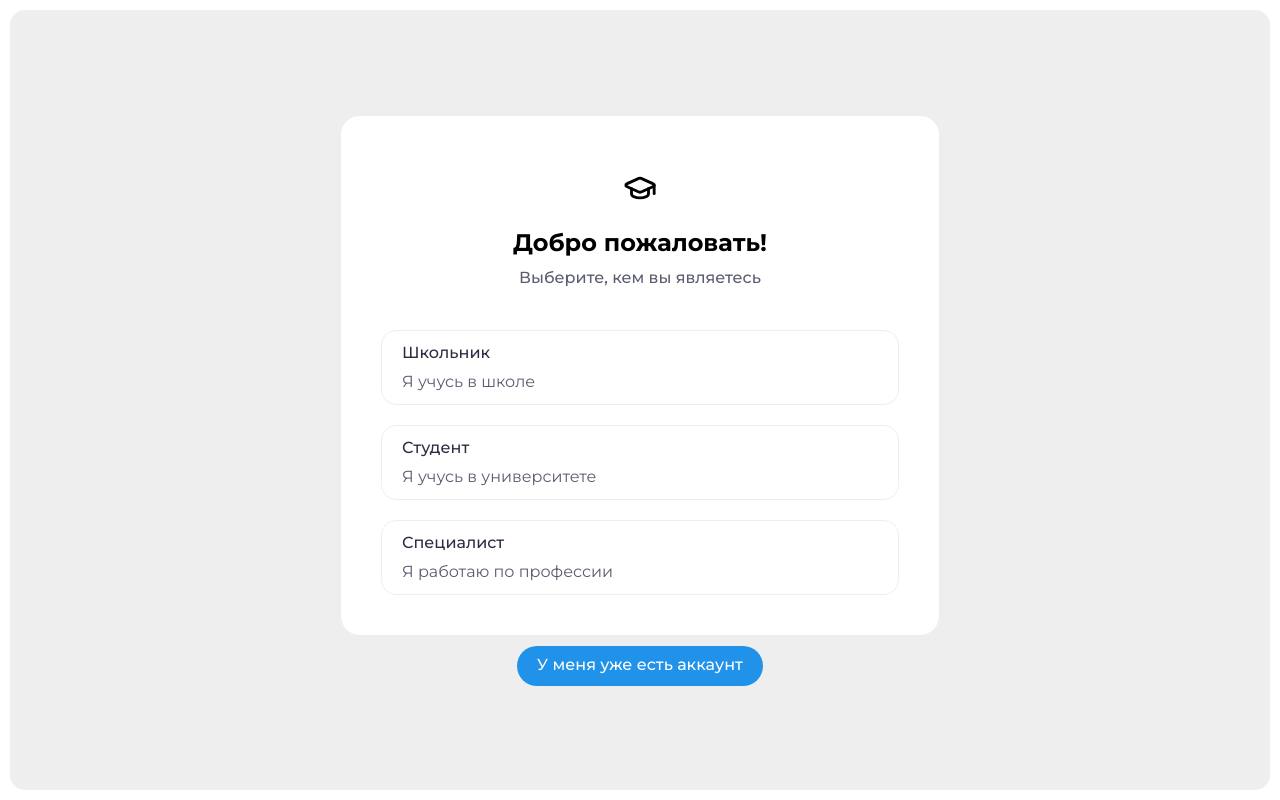
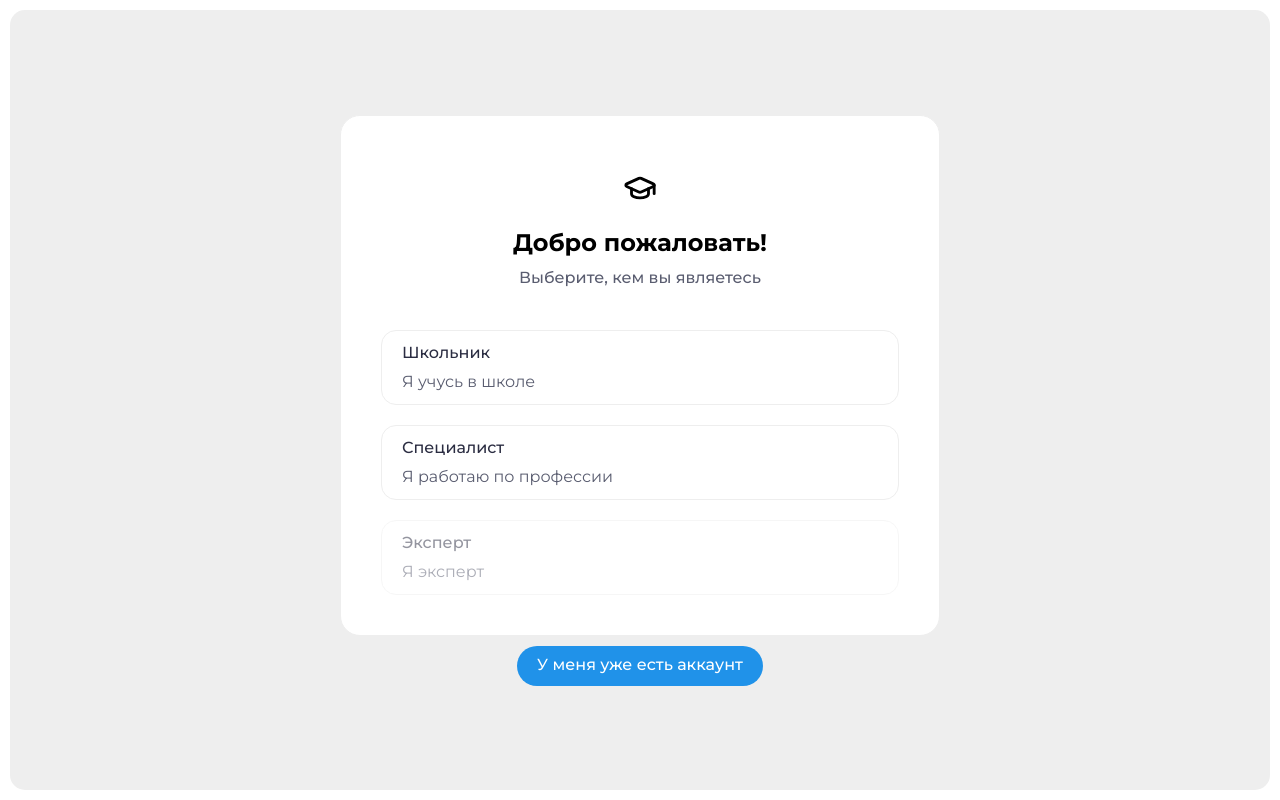
Before and after one commit to Artbirwww/profsite, a React (Vite) app: page /register in a window 1280 px wide. Built offline with nearby package versions, Linux system fonts and the light colour scheme; no server answers.

Commit message:
Добавил выбор месяца в календарь, поменял в регистрации студента на эксперта

```diff
--- a/src/components/authorizationPages/RegistrationPage.tsx
+++ b/src/components/authorizationPages/RegistrationPage.tsx
@@ -8,7 +8,7 @@ import { useNavigate } from "react-router-dom"
 import { authApi } from "../../services/api/authApi"
 import toast, { Toaster } from "react-hot-toast"
 
-type UserType = "Школьник" | "Студент" | "Специалист"
+type UserType = "Школьник" | "Специалист" | "Эксперт"
 
 const USER_TYPE = [
     {
@@ -17,14 +17,15 @@ const USER_TYPE = [
         description: "Я учусь в школе",
     },
     {
-        id: "Студент" as UserType,
-        title: "Студент",
-        description: "Я учусь в университете",
-    },
-    {
         id: "Специалист" as UserType,
         title: "Специалист",
         description: "Я работаю по профессии",
+    },
+    {
+        id: "Эксперт" as UserType,
+        title: "Эксперт",
+        description: "Я эксперт",
+        disabled: true,
     },
 ]
 
@@ -39,6 +40,9 @@ export const RegistrationPage: FC = () => {
     })
 
     const handleSelectType = (type: UserType) => {
+        const selected = USER_TYPE.find(item => item.id === type)
+        if (selected?.disabled) return
+
         setUserType(type)
         setStep(2)
     }
@@ -63,7 +67,7 @@ export const RegistrationPage: FC = () => {
             toast.error("Пожалуйста введите все поля")
             return
         }
-        if(formData.password !== formData.repeatPassword) {
+        if (formData.password !== formData.repeatPassword) {
             toast.error("Пароли не совпадают")
             return
         }
@@ -88,8 +92,8 @@ export const RegistrationPage: FC = () => {
                     </div>
 
                     <div className="registration-type-options">
-                        {USER_TYPE.map(({ id, title, description }) => (
-                            <div className="type-item" key={id} onClick={() => handleSelectType(id)}>
+                        {USER_TYPE.map(({ id, title, description, disabled }) => (
+                            <div className="type-item" key={id} onClick={() => handleSelectType(id)} style={{ opacity: disabled ? .5 : 1, cursor: disabled ? "not-allowed" : "pointer" }}>
                                 <p>{title}</p>
                                 <span>{description}</span>
                             </div>
@@ -129,7 +133,7 @@ export const RegistrationPage: FC = () => {
                                 isPassword={true}
                                 inputValue={formData.repeatPassword}
                                 inputOnChange={updateField("repeatPassword")}
-                                onKeyDown={(e) => {if (e.key === "Enter") handleRegistration()} } />
+                                onKeyDown={(e) => { if (e.key === "Enter") handleRegistration() }} />
                         </div>
 
                         <div className="registration-form-row">
--- a/src/components/testsPage/TestsData.ts
+++ b/src/components/testsPage/TestsData.ts
@@ -74,7 +74,7 @@ export const testsList: TestItem[] = [
         id: "test-intellectual-potential",
         label: "Интеллектуальный потенциал",
         description: "Анализ когнитивных способностей и потенциала развития",
-        time: 720,
+        time: 12,
         questionscount: 29,
         icon: Brain,
         path: "/tests/iq-potential",
--- a/src/components/ui/reusable/css/datePickerStyles.css
+++ b/src/components/ui/reusable/css/datePickerStyles.css
@@ -67,6 +67,7 @@
     border-radius: 15px;
     padding: 15px;
     width: 280px;
+    height: 328px;
     z-index: 100;
     box-shadow: 0 10px 25px rgba(0, 0, 0, 0.08);
 }
@@ -106,20 +107,22 @@
     text-transform: capitalize;
 }
 
-.calendar-year-select {
+.calendar-select {
     border: none;
     background: transparent;
     border-radius: 8px;
     padding: 4px;
+    text-align: center;
     font-family: inherit;
     font-weight: var(--font-weight-medium);
     color: var(--text-primary-color);
+    background: var(--border-color);
     outline: none;
     cursor: pointer;
     transition: background 0.3s ease;
 }
 
-.calendar-year-select:hover {
+.calendar-select:hover {
     background: var(--border-color);
 }
 
--- a/src/components/ui/reusable/datePicker.tsx
+++ b/src/components/ui/reusable/datePicker.tsx
@@ -1,7 +1,7 @@
 import "./css/datePickerStyles.css"
 import "@js-temporal/polyfill"
 import { Temporal } from "@js-temporal/polyfill"
-import { ChevronLeft, ChevronRight, CalendarRange } from "lucide-react"
+import { ChevronLeft, ChevronRight, ChevronDown, CalendarRange } from "lucide-react"
 import { FC, useRef, useState, MouseEvent, ReactNode, ChangeEvent, useEffect, useId } from "react"
 
 interface DatePickerProps {
@@ -26,6 +26,14 @@ export const DatePicker: FC<DatePickerProps> = ({ datePickerLabel, datePickerIco
 
     const currentYear = Temporal.Now.plainDateISO().year
     const years = Array.from({ length: 100 }, (_, i) => currentYear - i)
+
+    const months = Array.from({ length: 12 }, (_, i) => {
+        const date = Temporal.PlainDate.from({ year: 2024, month: i + 1, day: 1 })
+        return {
+            value: i + 1,
+            label: date.toLocaleString("ru-RU", { month: "long" })
+        }
+    })
 
     useEffect(() => {
         const handleClickOutside = (e: Event) => {
@@ -56,6 +64,11 @@ export const DatePicker: FC<DatePickerProps> = ({ datePickerLabel, datePickerIco
     const handleYearChange = (e: ChangeEvent<HTMLSelectElement>) => {
         const newYear = parseInt(e.target.value)
         setViewDate(viewDate.with({ year: newYear }) as Temporal.PlainDate)
+    }
+
+    const handleMonthChange = (e: ChangeEvent<HTMLSelectElement>) => {
+        const newMonth = parseInt(e.target.value)
+        setViewDate(viewDate.with({ month: newMonth }))
     }
 
     const handlePrevMonth = (e: MouseEvent<HTMLButtonElement>) => {
@@ -96,19 +109,13 @@ export const DatePicker: FC<DatePickerProps> = ({ datePickerLabel, datePickerIco
 
     return (
         <div className={`custom-date-picker-wrapper ${isDisabled ? "date-picker-disabled" : ""}`} ref={containerRef}>
-
             {datePickerLabel && (
-
                 <label htmlFor={finalId} className="custom-date-picker-label">
-
                     {datePickerLabel}
-
                 </label>
-
             )}
 
             <div className="custom-date-picker-container">
-
                 <div
                     id={finalId}
                     onClick={toggleDatePicker}
@@ -117,83 +124,54 @@ export const DatePicker: FC<DatePickerProps> = ({ datePickerLabel, datePickerIco
                     style={{ paddingLeft: datePickerIcon ? "45px" : "20px" }}>
 
                     <span className="custom-date-picker-text">
-
                         {datePickerSelected
                             ? datePickerSelected.toLocaleString("ru-RU", { day: "2-digit", month: "2-digit", year: "numeric" })
                             : datePickerPlaceholder}
-
                     </span>
 
                     {datePickerIcon &&
-
                         <div className="custom-date-picker-icon">
-
                             {datePickerIcon}
-
                         </div>
-
                     }
-
                 </div>
-
             </div>
 
             {isOpen && (
-
                 <div className={`calendar-dropdown dropdown-${dropdownDirection}`}>
-
                     <div className="calendar-header">
 
                         <button type="button" onClick={handlePrevMonth}>
-
                             <div className="calendar-button-icon">
-
                                 {"<"}
-
                             </div>
-
                         </button>
 
                         <div className="calendar-title-group">
-
-                            <span className="month-label">
-
-                                {viewDate.toLocaleString("ru-RU", { month: "long" })}
-
-                            </span>
-
-                            <select className="calendar-year-select" value={viewDate.year} onChange={handleYearChange}>
-
-                                {years.map(y => <option key={y} value={y}>{y}</option>)}
-
+                            <select className="calendar-select" value={viewDate.month} onChange={handleMonthChange}>
+                                {months.map(m => <option key={m.value} value={m.value}>{m.label.charAt(0).toUpperCase() + m.label.slice(1)}</option>)}
                             </select>
 
+                            <select className="calendar-select" value={viewDate.year} onChange={handleYearChange}>
+                                {years.map(y => <option key={y} value={y}>{y}</option>)}
+                            </select>
                         </div>
 
                         <button type="button" onClick={handleNextMonth}>
-
                             {">"}
-
                         </button>
 
                     </div>
 
                     <div className="calendar-grid-header">
-
                         {["Пн", "Вт", "Ср", "Чт", "Пт", "Сб", "Вс"].map(d => <div key={d}>{d}</div>)}
-
                     </div>
 
                     <div className="calendar-grid">
-
                         {renderDays()}
-
                     </div>
-
                 </div>
-
             )}
-
         </div>
     )
 }
```
